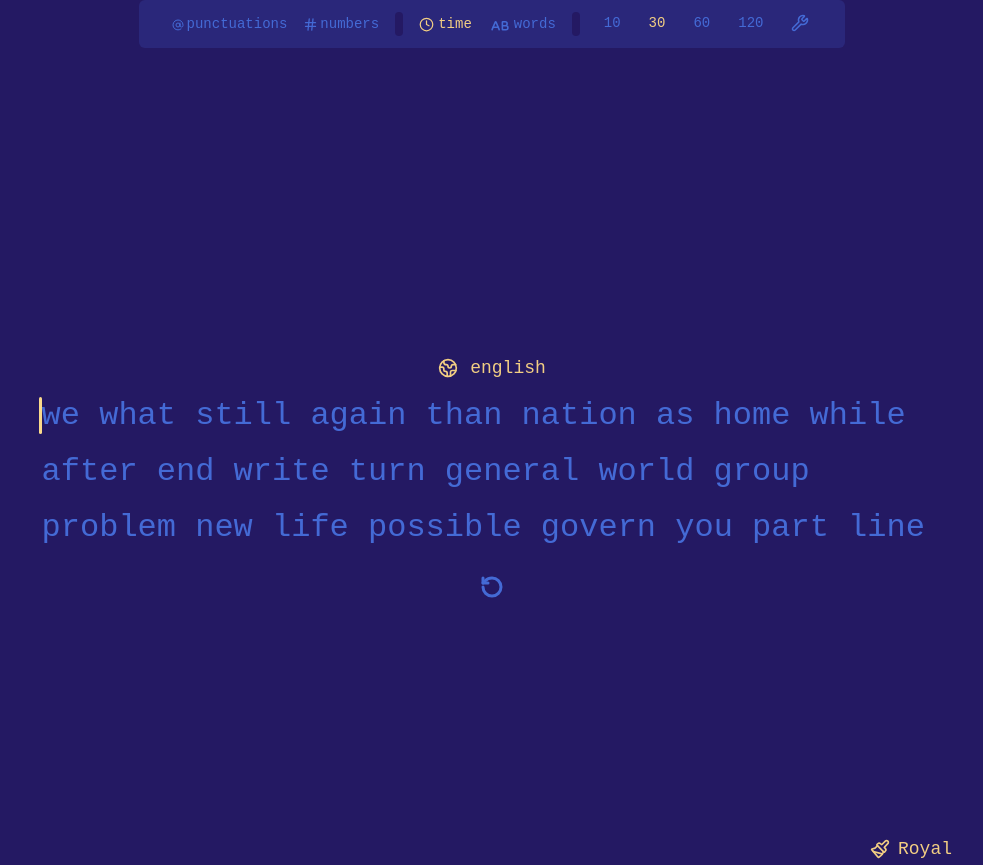
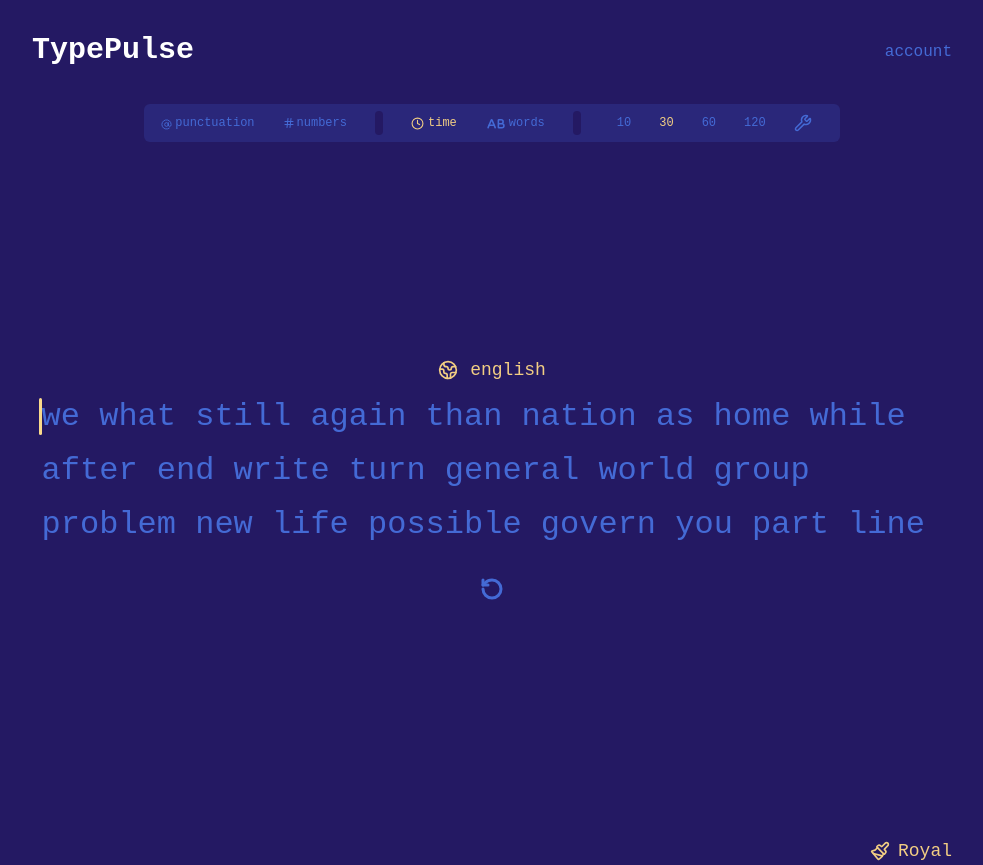
Before and after one commit to IgorDyshuk/new-speed-typing-test, a React (Vite) app: page / in a window 1280 px wide. Shown: the whole page, without its empty margins (148-1131 px from the left). Built offline with nearby package versions, Linux system fonts and the light colour scheme.

Commit message:
create new Header and  AnimatedRoutes components for improved routing and UI structure

```diff
--- a/src/App.tsx
+++ b/src/App.tsx
@@ -1,61 +1,24 @@
-import { Route, Routes, HashRouter, useLocation } from "react-router-dom";
-import GamePage from "@/pages/GamePage.tsx";
+import { HashRouter } from "react-router-dom";
 import { QueryClient, QueryClientProvider } from "@tanstack/react-query";
 import { ThemeProvider } from "./components/themeProvider";
-import ResultsPage from "@/pages/ResultsPage.tsx";
-import { AnimatePresence, easeInOut, motion } from "framer-motion";
 import { Toaster } from "sonner";
+import AnimatedRoutes from "./components/AnimatedRoutes";
+import Header from "./components/Header";
 
-function AnimatedRoutes() {
-  const location = useLocation();
-
-  return (
-    <>
-      <AnimatePresence mode="wait" initial={false}>
-        <Routes location={location} key={location.pathname}>
-          <Route
-            path="/"
-            element={
-              <motion.div
-                initial={{ opacity: 0 }}
-                animate={{ opacity: 1 }}
-                exit={{ opacity: 0 }}
-                transition={{ duration: 0.175, ease: easeInOut }}
-              >
-                <GamePage />
-              </motion.div>
-            }
-          />
-          <Route
-            path="/results"
-            element={
-              <motion.div
-                initial={{ opacity: 0 }}
-                animate={{ opacity: 1 }}
-                exit={{ opacity: 0 }}
-                transition={{ duration: 0.175, ease: easeInOut }}
-              >
-                <ResultsPage />
-              </motion.div>
-            }
-          />
-        </Routes>
-      </AnimatePresence>
-      <Toaster richColors />
-    </>
-  );
-}
+// TODO: сделать страницу со статистикой
 
 function App() {
   const queryClient = new QueryClient();
 
   return (
     <ThemeProvider defaultTheme="royal" storageKey="vite-ui-theme">
-      <div className="bg-background leading-[250%]">
+      <div className="px-45 bg-background leading-[250%]">
         <QueryClientProvider client={queryClient}>
           <HashRouter>
+            <Header />
             <AnimatedRoutes />
           </HashRouter>
+          <Toaster richColors />
         </QueryClientProvider>
       </div>
     </ThemeProvider>
--- /dev/null
+++ b/src/components/AnimatedRoutes.tsx
@@ -0,0 +1,41 @@
+import { Route, Routes, useLocation } from "react-router-dom";
+import GamePage from "@/pages/GamePage.tsx";
+import ResultsPage from "@/pages/ResultsPage.tsx";
+import { AnimatePresence, easeInOut, motion } from "framer-motion";
+
+export default function AnimatedRoutes() {
+  const location = useLocation();
+
+  return (
+    <AnimatePresence mode="wait" initial={false}>
+      <Routes location={location} key={location.pathname}>
+        <Route
+          path="/"
+          element={
+            <motion.div
+              initial={{ opacity: 0 }}
+              animate={{ opacity: 1 }}
+              exit={{ opacity: 0 }}
+              transition={{ duration: 0.175, ease: easeInOut }}
+            >
+              <GamePage />
+            </motion.div>
+          }
+        />
+        <Route
+          path="/results"
+          element={
+            <motion.div
+              initial={{ opacity: 0 }}
+              animate={{ opacity: 1 }}
+              exit={{ opacity: 0 }}
+              transition={{ duration: 0.175, ease: easeInOut }}
+            >
+              <ResultsPage />
+            </motion.div>
+          }
+        />
+      </Routes>
+    </AnimatePresence>
+  );
+}
--- a/src/components/Chart/RenderErrorDots.tsx
+++ b/src/components/Chart/RenderErrorDots.tsx
@@ -22,7 +22,7 @@ const RenderErrorDot = ({
       style={{
         opacity: 0,
         animation: "error-dot-fade 260ms ease forwards",
-        animationDelay: `${order * 40}ms`, // если хочешь задержку по секунде
+        animationDelay: `${order * 40}ms`,
       }}
     >
       <line
--- /dev/null
+++ b/src/components/Header.tsx
@@ -0,0 +1,33 @@
+import { useGameSessionStore } from "@/store/useGameSessionStore";
+import { useEffect, useState } from "react";
+
+// TODO: поставить иконку
+
+export default function Header() {
+  const { started, finished } = useGameSessionStore();
+  const [accent, setAccent] = useState<string>("text-text");
+  const [visible, setVisible] = useState<string>("opacity-100");
+
+  useEffect(() => {
+    setAccent(started && !finished ? "text-sub" : "text-text");
+  }, [started, finished, setAccent]);
+
+  useEffect(() => {
+    setVisible(started && !finished ? "opacity-0" : "opacity-100");
+  }, [started, finished, setVisible]);
+
+  return (
+    <header className="flex justify-between py-8">
+      <div className="flex">
+        <h1
+          className={` text-3xl font-bold transition-text duration-300 ${accent}`}
+        >
+          TypePulse
+        </h1>
+      </div>
+      <div className={`text-sub transition-opacity duration-300 ${visible}`}>
+        account
+      </div>
+    </header>
+  );
+}
--- a/src/components/TestConfig.tsx
+++ b/src/components/TestConfig.tsx
@@ -137,21 +137,21 @@ export default function TestConfig({
   };
 
   return (
-    <div className="flex items-center gap-4 bg-sub-alt text-sub w-fit text-sm pl-8 pr-4 py-2 rounded-md">
+    <div className="flex items-center gap-7 bg-sub-alt text-sub w-fit text-[12px] leading-[12px] pl-4 pr-2 py-1.5 rounded-md">
       <button
         type="button"
         onClick={() => onTogglePunctuation(!withPunctuation)}
         className={`flex items-center gap-0.5 hover:cursor-pointer ${withPunctuation ? "text-main" : ""}`}
       >
-        <AtSign size={14} className="pt-[2px]" />
-        punctuations
+        <AtSign size={13} className="pt-[2px]" />
+        punctuation
       </button>
       <button
         type="button"
         onClick={() => onToggleNumbers(!withNumbers)}
         className={`flex items-center gap-0.5 hover:cursor-pointer ${withNumbers ? "text-main" : ""}`}
       >
-        <Hash size={15} />
+        <Hash size={12} />
         numbers
       </button>
       <div className="w-2 h-6 bg-background rounded-2xl" />
@@ -164,7 +164,7 @@ export default function TestConfig({
         }}
         className={`flex items-center gap-1 transition-colors duration-200 hover:cursor-pointer ${isActiveTime ? "text-main" : ""}`}
       >
-        <Clock size={15} />
+        <Clock size={13} />
         time
       </button>
       <button
@@ -176,11 +176,11 @@ export default function TestConfig({
         }}
         className={`flex items-center gap-0.5 transition-colors duration-200 hover:cursor-pointer ${isActiveWords ? "text-main" : ""}`}
       >
-        <CaseUpper size={24} className="pt-[5px]" /> words
+        <CaseUpper size={22} className="pt-[3px]" /> words
       </button>
       <div className="w-2 h-6 bg-background rounded-2xl" />
       <div
-        className={`relative min-h-[32px] min-w-[200px] flex-1 transition-opacity duration-150 ${
+        className={`relative min-h-[2px] min-w-[200px] flex-1 transition-opacity duration-150 ${
           panelPhase === "fade-out" ? "opacity-0" : "opacity-100"
         }`}
       >
--- a/src/components/ThemeChoice.tsx
+++ b/src/components/ThemeChoice.tsx
@@ -113,7 +113,7 @@ export function ThemeChoice({
           setOpen(true);
         }}
         onClick={() => setOpen(true)}
-        className="flex items-center justify-center gap-2 text-lg font-[500] hover:cursor-pointer"
+        className="flex items-center justify-center gap-2 text-lg font-medium hover:cursor-pointer"
       >
         <Paintbrush className="w-5" />
         {labelize(selected)}
--- a/src/components/WordList.tsx
+++ b/src/components/WordList.tsx
@@ -89,7 +89,7 @@ export default function WordList({
   return (
     <div
       ref={containerRef}
-      className="relative overflow-hidden max-h-[10.5rem] words-blurred"
+      className="relative overflow-hidden max-h-42 words-blurred"
     >
       <div
         id="words"
@@ -110,7 +110,7 @@ export default function WordList({
             <span
               key={wi}
               ref={wi === 0 ? firstWordRef : undefined}
-              className={`word inline-block mx-[0.3em] my-[0.25em] text-[32px] font-[450] ${isCurrentWord ? "current" : ""} ${shouldOutline ? "shadow-[inset_0_-2px_0_0_var(--color-error)]" : ""}`}
+              className={`word inline-block mx-[0.3em] my-[0.22em] text-[2rem] font-light ${isCurrentWord ? "current" : ""} ${shouldOutline ? "shadow-[inset_0_-2px_0_0_var(--color-error)]" : ""}`}
             >
               {letters.map((ch, ci) => {
                 const st = letterStatuses[ci] ?? "pending";
--- a/src/hooks/useTypingGame.ts
+++ b/src/hooks/useTypingGame.ts
@@ -5,6 +5,8 @@ import { useNavigate } from "react-router-dom";
 
 // TODO: сделать оптимизацию хука
 //TODO: починить китайский и японский язык
+//TODO: начать вести статитстику через стор zustand
+//TODO: если побил рекорд по впм сделать эффект конфити и через уведомления поздравить пользователся (только для заранее поставленных значениях теста)
 
 export type LetterStatus = "pending" | "correct" | "incorrect";
 export type TestMode = "time" | "words";
--- a/src/pages/GamePage.tsx
+++ b/src/pages/GamePage.tsx
@@ -11,10 +11,9 @@ import {
   defaultSettings,
   useGameSettingsStore,
 } from "@/store/useGameSettingsStore";
+import { useGameSessionStore } from "@/store/useGameSessionStore";
 
 // TODO: добавить уведомления и показывать смешные уведы раз на много игр
-// TODO: поменять шрифт всей страницы
-//TODO: добавить хедер страницы
 export default function GamePage() {
   const SESSION_FLAG = "typing-test-first-visit";
 
@@ -60,6 +59,16 @@ export default function GamePage() {
     wordsCompleted,
     totalWords,
   } = useTypingGame(wordCount, duration, mode, withNumbers, withPunctuation);
+
+  const { setStarted, setFinished } = useGameSessionStore();
+
+  useEffect(() => {
+    setStarted(started);
+  }, [started, setStarted]);
+
+  useEffect(() => {
+    setFinished(finished);
+  }, [finished, setFinished]);
 
   const [renderWords, setRenderWords] = useState<string[]>([]);
   const [renderStatuses, setRenderStatuses] = useState<LetterStatus[][]>([]);
@@ -197,8 +206,7 @@ export default function GamePage() {
   }, [restart]);
 
   return (
-    <div className="px-45 bg-background h-screen">
-      {/* <header></header> */}
+    <div className="bg-background">
       <main className="flex items-center flex-col">
         <div
           className={`transition-opacity duration-300 ${
@@ -251,7 +259,7 @@ export default function GamePage() {
         </div>
         <div
           id="typingTest"
-          className={`relative pt-75 flex flex-col items-center justify-center outline-none transition-opacity duration-150 ${
+          className={`relative pt-52 flex flex-col items-center justify-center outline-none transition-opacity duration-150 ${
             wordsPhase === "fade-out" || wordsPhase === "initial"
               ? "opacity-0"
               : "opacity-100"
@@ -323,7 +331,6 @@ export default function GamePage() {
                 handleBeforeInput(e);
               }}
               onChange={(e) => {
-                // keep empty
                 e.currentTarget.value = "";
               }}
               onFocus={() => {
--- a/src/pages/ResultsPage.tsx
+++ b/src/pages/ResultsPage.tsx
@@ -80,7 +80,7 @@ export default function ResultsPage() {
   ].join("\n");
 
   return (
-    <div className="px-45 bg-background h-screen flex justify-center items-center">
+    <div className="bg-background mt-58 flex justify-center items-center">
       <div className="w-full flex justify-center flex-col">
         <div className="w-full grid gap-7 grid-cols-[auto_1fr] text-sub pb-0.25 text-[1rem] leading-4">
           <div className="flex flex-col gap-2">
--- /dev/null
+++ b/src/store/useGameSessionStore.ts
@@ -0,0 +1,15 @@
+import { create } from "zustand";
+
+type GameSessionStore = {
+    started: boolean;
+    finished: boolean;
+    setStarted: (value: boolean) => void;
+    setFinished: (value: boolean) => void;
+}
+
+export const useGameSessionStore = create<GameSessionStore>((set) => ({
+    started: false,
+    finished: false,
+    setStarted: (value) => set({started: value}),
+    setFinished: (value) => set({finished: value})
+}))
```
